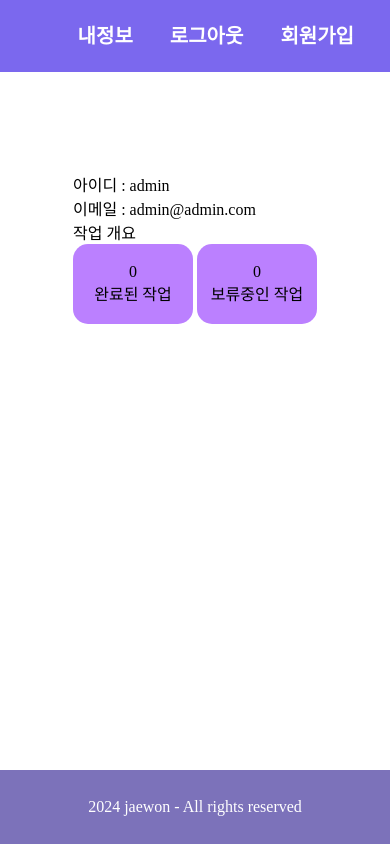
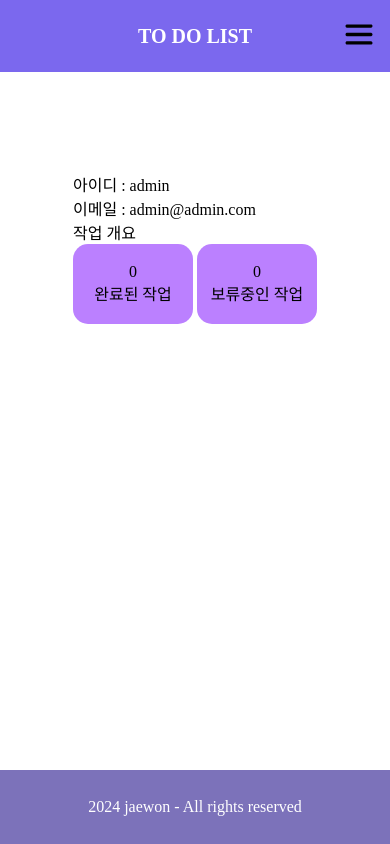
Before and after one commit to jaewon786/ToDoList, a Django app: page /common/information/ in a window 390 px wide. Run offline with Django 5.2, Linux system fonts and the light colour scheme; a user stored in the database is signed in.

Commit message:
모바일 반응형 메뉴 추가

```diff
--- a/static/style.css
+++ b/static/style.css
@@ -13,7 +13,15 @@
 }
 
 body {
+  display: flex;
+  flex-direction: column;
   margin: 0;
+  height: 100vh;
+  overflow: hidden;
+}
+
+main {
+  flex-grow: 1;
 }
 
 ol, ul {
@@ -37,12 +45,23 @@ label {
 
 .header {
   display: flex;
-  top: 0;
   height: 72px;
-  justify-content: right;
+  justify-content: space-between;
   align-items: center;
   background-color:mediumslateblue;
   color: white;
+}
+
+.logo-box {
+  display: inline-block;
+  width: 140px;
+  margin-left: 16px;
+  text-align: center;
+}
+
+.logo {
+  font-weight: bold;
+  font-size: 20px;
 }
 
 .header__nav-item {
@@ -51,9 +70,9 @@ label {
 }
 
 .header__nav-item a {
-  height: 72px;
   line-height: 72px
 }
+
 
 .header__nav-item {
   display: inline-block;
@@ -79,3 +98,56 @@ label {
 	white-space: nowrap;
 	border-width: 0;
 }
+
+.menuBtn {
+  background-color: inherit;
+  border: none;
+  padding: 0 16px;
+  height: 72px;
+  display: none;
+  cursor: pointer;
+}
+
+.menuImg {
+  padding: 0;
+  width: 30px;
+  height: 27px;
+}
+
+#slide-container {
+  width: 100%;
+  transition: 10s;
+  display: none;
+}
+
+#slide-container.active {
+  display: block;
+}
+
+.slide {
+  text-align: center;
+  background-color: rgb(146, 127, 251)
+}
+
+.slide ul li:not(:first-child)  {
+  border-top: 2px solid mediumslateblue;
+}
+
+.mobile-menu {
+  font-size: 24px;
+  font-weight: bold;
+  color: white;
+  padding: 10px;
+}
+
+@media (max-width: 769px) {
+  .header__nav-item {
+    display: none;
+  }
+  .menuBtn {
+    display: block;
+  }
+  .logo-box {
+    margin-left: calc(50% - 70px);
+  }
+}
--- a/static/styles/footer.css
+++ b/static/styles/footer.css
@@ -3,10 +3,6 @@ p {
 }
 
 footer {
-  position: absolute;
-  left: 0;
-  right: 0;
-  bottom: 0;
   padding: 28px;
   font-size: 16px;
   color: white;
--- a/templates/base.html
+++ b/templates/base.html
@@ -9,6 +9,13 @@
 </head>
 <body>
   <header class="header">
+    <div class="logo-box">
+      <a href="{% url 'todolists:index' %}">
+        <span class="logo">
+          TO DO LIST
+        </span>
+      </a>
+    </div>
     <nav class="header__nav-item">
       <ul>
         <li class="header__nav-item">
@@ -28,7 +35,31 @@
         </li>
       </ul>
     </nav>
+    <button class="menuBtn">
+      <img class="menuImg" src="../../static/images/menuBtn.svg" alt="menuBtn">
+    </button>
   </header>
+  <div id="slide-container">
+    <div class="slide">
+      <ul>
+        {% if user.is_authenticated %}
+        <li class="mobile-menu">
+          <a href="{% url 'common:information' %}">내정보</a>
+        </li>
+        {% endif %}
+        <li class="mobile-menu">
+          {% if user.is_authenticated %}
+          <a href="{% url 'common:logout' %}">로그아웃</a>
+          {% else %}
+          <a href="{% url 'common:login' %}">로그인</a>
+          {% endif %}
+        </li>
+        <li class="mobile-menu">
+          <a href="{% url 'common:signup' %}">회원가입</a>
+        </li>
+      </ul>
+    </div>
+  </div>
   <main>
       {% block content %}
       {% endblock %}
@@ -53,6 +84,20 @@
       }
     {% endif %}
   })
+
+  const mobileMenuBtn = document.querySelector('.menuBtn');
+  const mobileMenu = document.getElementById('slide-container');
+
+  mobileMenuBtn.addEventListener('click', function() {
+    let isContain = mobileMenu.classList.contains('active');
+
+    if (isContain) {
+      mobileMenu.classList.remove('active');
+    }
+    else {
+      mobileMenu.classList.add('active');
+    }
+  })
 </script>
 <script src="{% static 'main.js' %}?after"></script>
 </body>
```
Also changed, not shown: db.sqlite3, static/images/menuBtn.svg (added).
